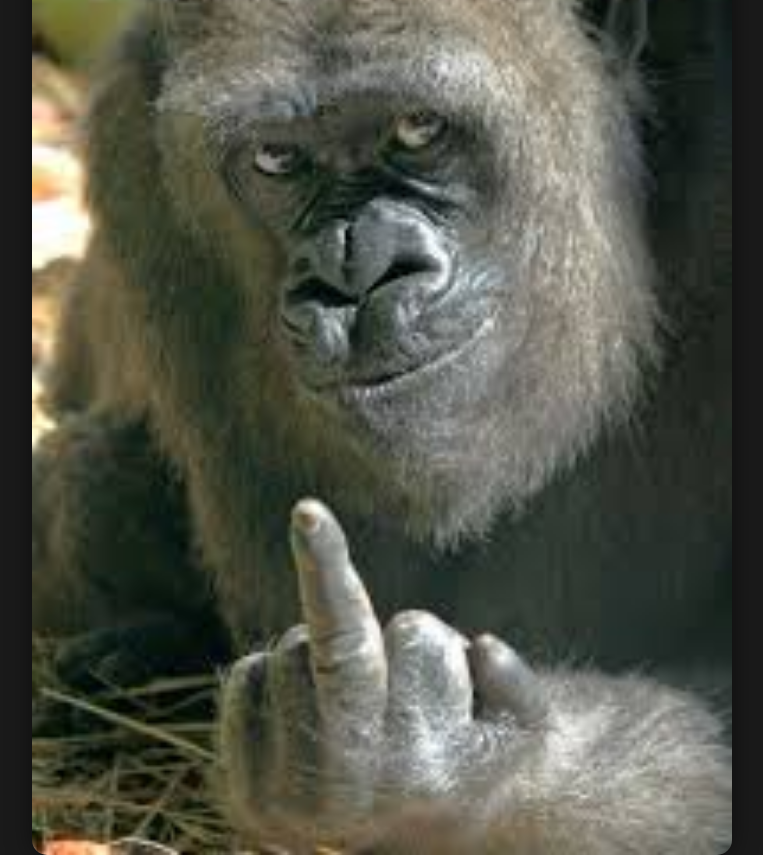
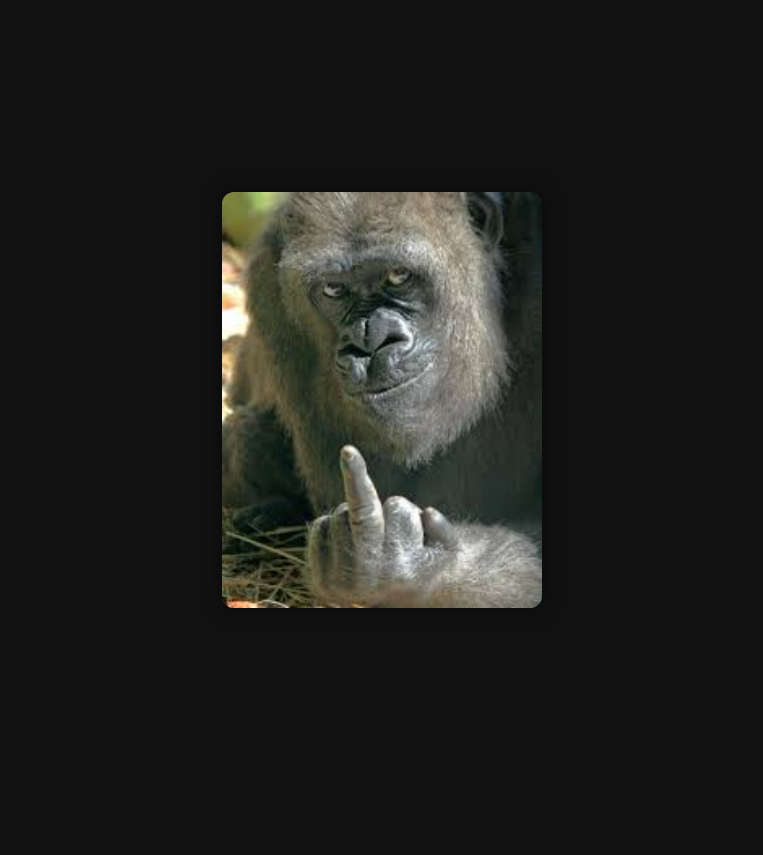
Before and after one commit to gustavosecond1703/wifi-freehehe, a plain HTML site: page index.html in a window 1280 px wide. Shown: the whole page, without its empty margins (258-1021 px from the left). After the commit the page ends 800 px from the top, so only its background shows below. Drawn offline with Linux system fonts and the light colour scheme.

Commit message:
Update index.html

```diff
--- a/index.html
+++ b/index.html
@@ -3,30 +3,30 @@
 <head>
   <meta charset="UTF-8">
   <meta name="viewport" content="width=device-width, initial-scale=1.0">
-  <title>Mostrar Imagem</title>
+  <title>Imagem</title>
 
   <style>
     body {
       margin: 0;
-      height: 100vh;
+      background: #111;
       display: flex;
       justify-content: center;
       align-items: center;
-      background: #1a1a1a;
-      font-family: Arial, sans-serif;
+      height: 100vh;
+      overflow: hidden;
     }
 
-    .imagem {
-      width: 700px;
-      max-width: 90%;
-      border-radius: 15px;
-      box-shadow: 0 0 25px rgba(0,0,0,0.5);
+    img {
+      width: 320px; /* tamanho de celular */
+      height: auto;
+      border-radius: 12px;
+      box-shadow: 0 0 20px rgba(0,0,0,0.5);
     }
   </style>
 </head>
 <body>
 
-  <img src="imagem.jpg" alt="Imagem" class="imagem">
+  <img src="imagem.jpg" alt="Imagem">
 
 </body>
 </html>
```
